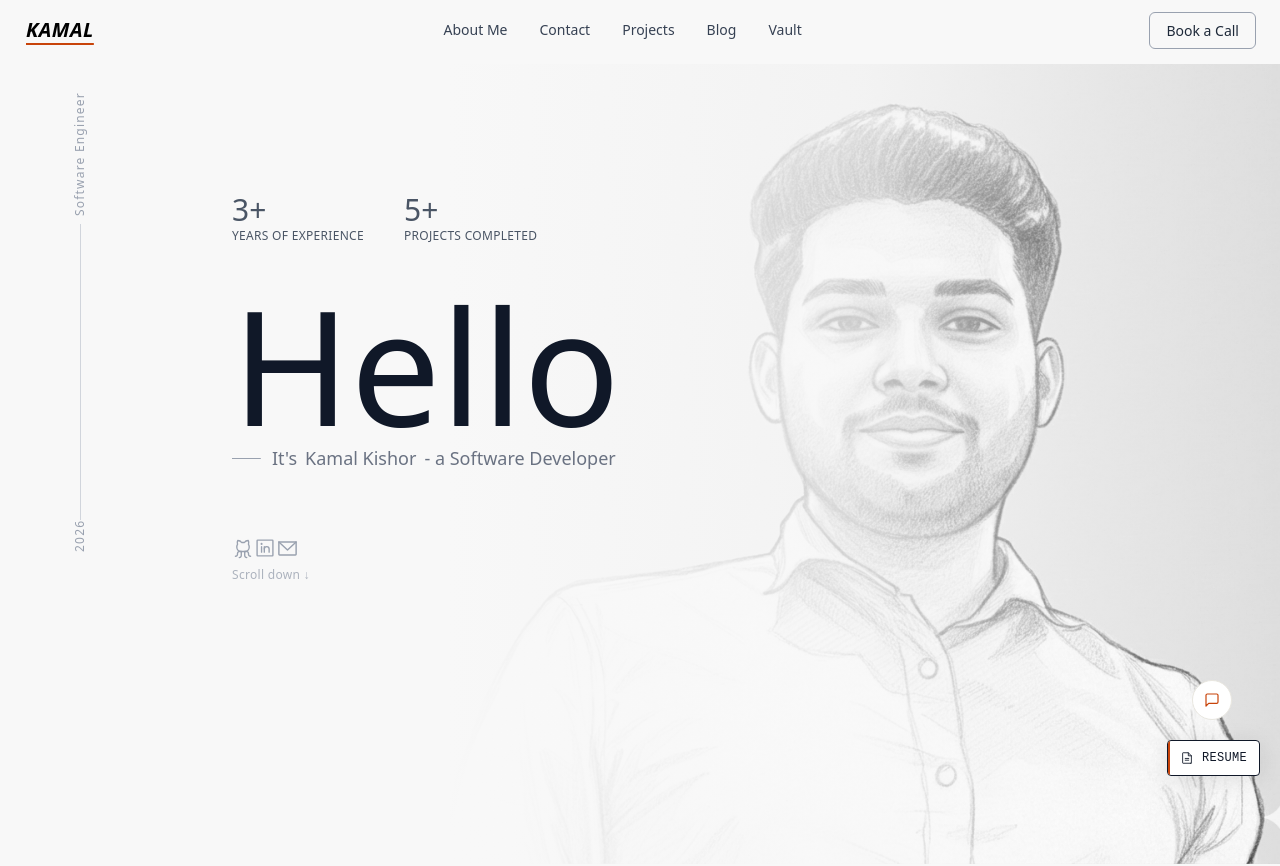
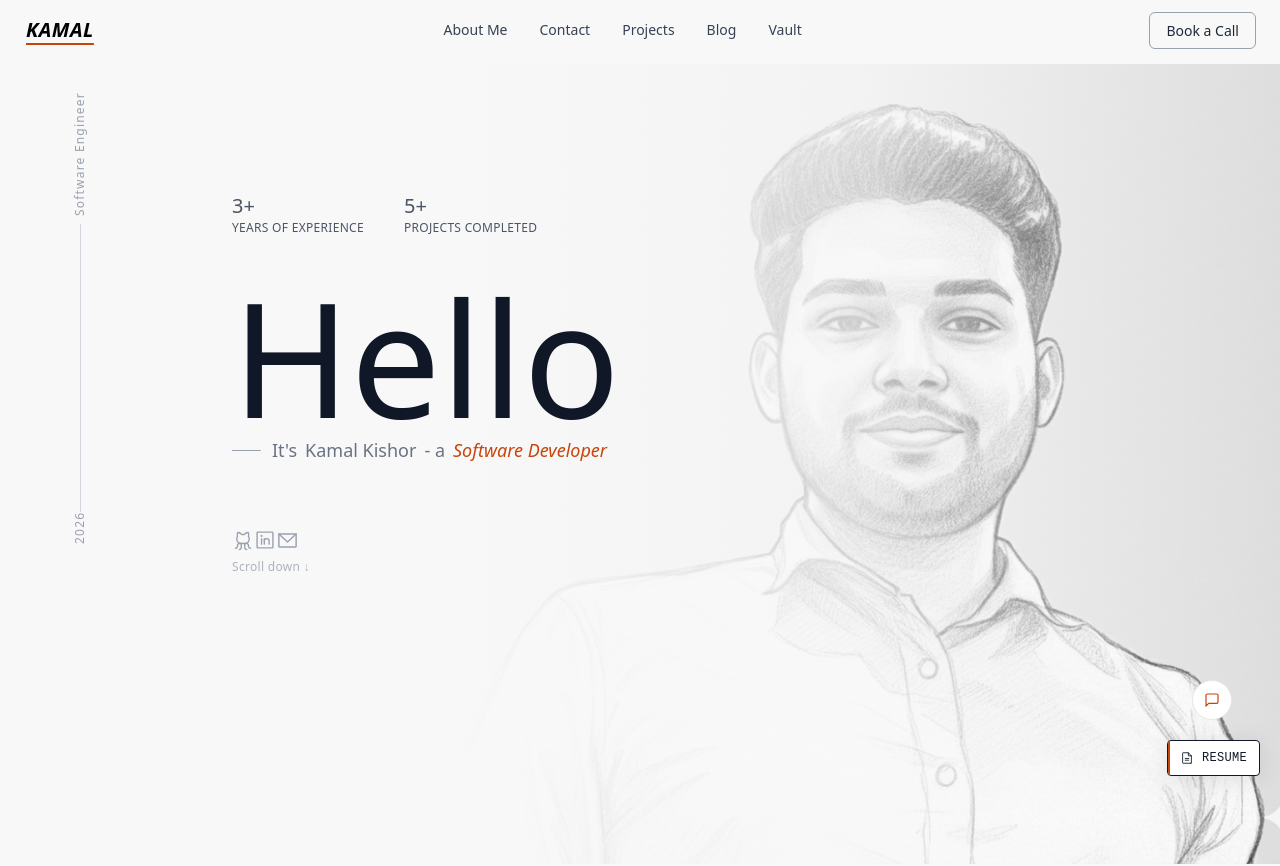
Before and after one commit to kkamal11/kkamal11.github.io, a React (Vite) app: page / in a window 1280 px wide. Shown: the top 866 px of the page. Built offline with nearby package versions, Linux system fonts and the light colour scheme.

Commit message:
page-enhancement

```diff
--- a/src/pages/Home.tsx
+++ b/src/pages/Home.tsx
@@ -77,11 +77,11 @@ export default function Home() {
           {/* Stats */}
           <div className="flex gap-10 text-sm text-gray-600 mb-10 opacity-0 animate-fade-up [animation-delay:0.1s]">
             <div>
-              <div className="text-3xl font-light">{yoe}+</div>
+              <div className="font-medium text-xl">{yoe}+</div>
               <div className="uppercase tracking-wide text-xs">Years Of Experience</div>
             </div>
             <div>
-              <div className="text-3xl font-light">{projectCount}+</div>
+              <div className="font-medium text-xl">{projectCount}+</div>
               <div className="uppercase tracking-wide text-xs">Projects Completed</div>
             </div>
           </div>
@@ -94,7 +94,7 @@ export default function Home() {
           {/* Subtitle */}
           <p className="text-gray-500  sm:text-lg flex items-center gap-2 max-w-md opacity-0 animate-fade-up [animation-delay:0.5s]">
             <span className="inline-block w-8 h-px bg-gray-400 origin-left transform scale-x-90 transition-all duration-700 group-hover:scale-x-100 group-hover:bg-gray-700"></span>
-            It's <span className="underline-offset-2 group-hover:underline">Kamal Kishor</span> - a Software Developer
+            It's <span className="underline-offset-3 group-hover:underline decoration-[#c8440a]">Kamal Kishor</span> - a <em className="font-medium text-[#c8440a]">Software Developer</em>
           </p>
         </div>
         {/* Scroll Down */}
@@ -109,7 +109,7 @@ export default function Home() {
 
         {/* Animated Vertical Line */}
         <div className="absolute -left-12 lg:ml-32 top-40 bottom-20 w-px bg-gray-300" />
-        <div className="absolute -left-12 lg:ml-32 top-40 bottom-20 w-px bg-gray-700 origin-top transform scale-y-0 transition-transform duration-700 group-hover:scale-y-100" />
+        <div className="absolute -left-12 lg:ml-32 top-40 bottom-20 w-px bg-[#c8440a] origin-top transform scale-y-0 transition-transform duration-700 group-hover:scale-y-100" />
 
         {/* Vertical Year */}
         <div className="-left-12 lg:ml-32 absolute bottom-10 text-xs tracking-widest rotate-270 origin-left text-gray-400 opacity-0 animate-fade-up [animation-delay:0.9s]">
--- a/tsconfig.app.json
+++ b/tsconfig.app.json
@@ -18,7 +18,7 @@
 
     /* Linting */
     "strict": true,
-    "noUnusedLocals": true,
+    "noUnusedLocals": false,
     "noUnusedParameters": true,
     "erasableSyntaxOnly": true,
     "noFallthroughCasesInSwitch": true,
```
